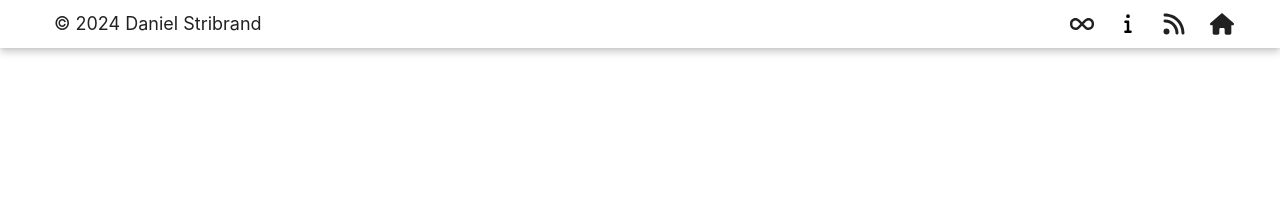
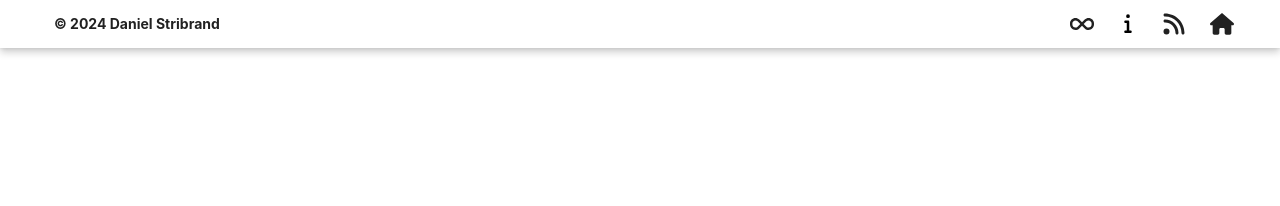
Before and after one commit to danieelst/danieelst.github.io, an MkDocs documentation site: the page built from docs/index.md, in a window 1280 px wide. Shown: the top 206 px of the page. Built offline with MkDocs 1.6.1 and Material for MkDocs 9.7.7, drawn with Linux system fonts in a browser that asks for light colours.

Commit message:
Change title size

```diff
--- a/docs/stylesheets/extra.css
+++ b/docs/stylesheets/extra.css
@@ -1,3 +1,8 @@
+div.md-header__title {
+    font-size: 14px;
+    font-weight: bold;
+}
+
 article.md-post--excerpt p, article.md-post--excerpt nav {
     display: none;
 }
```
